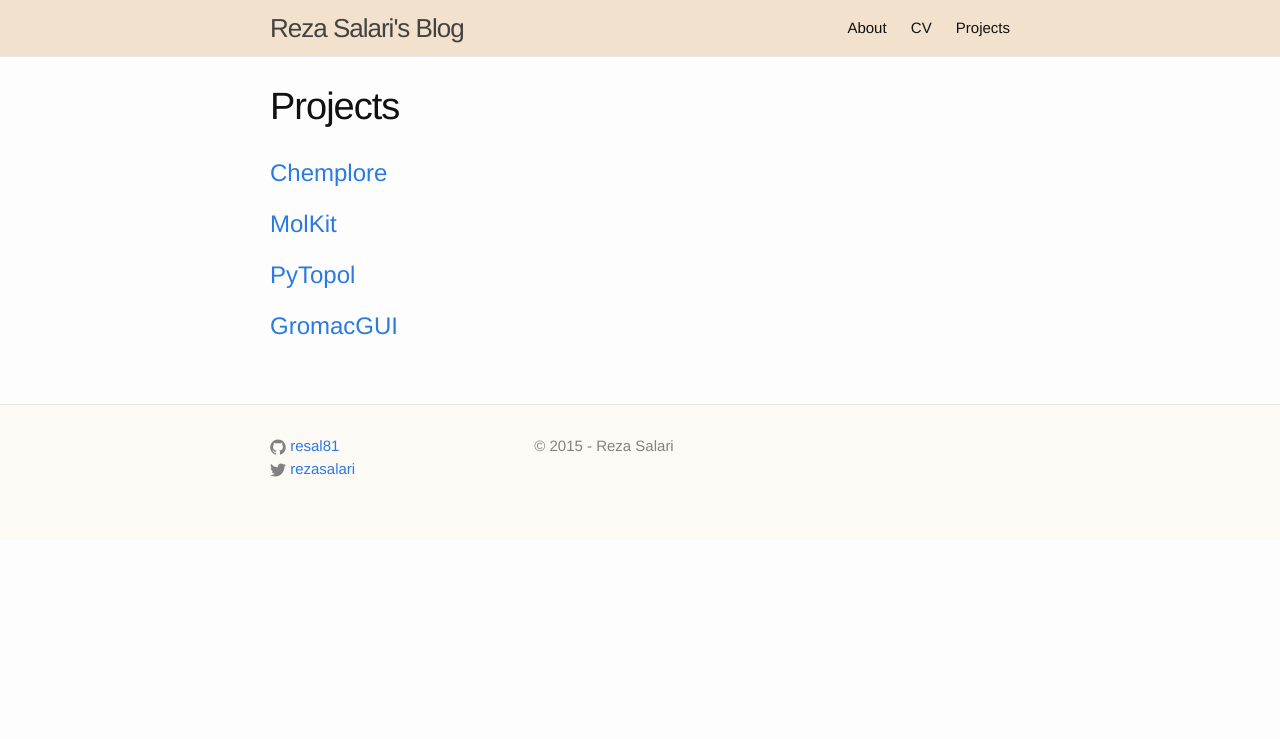
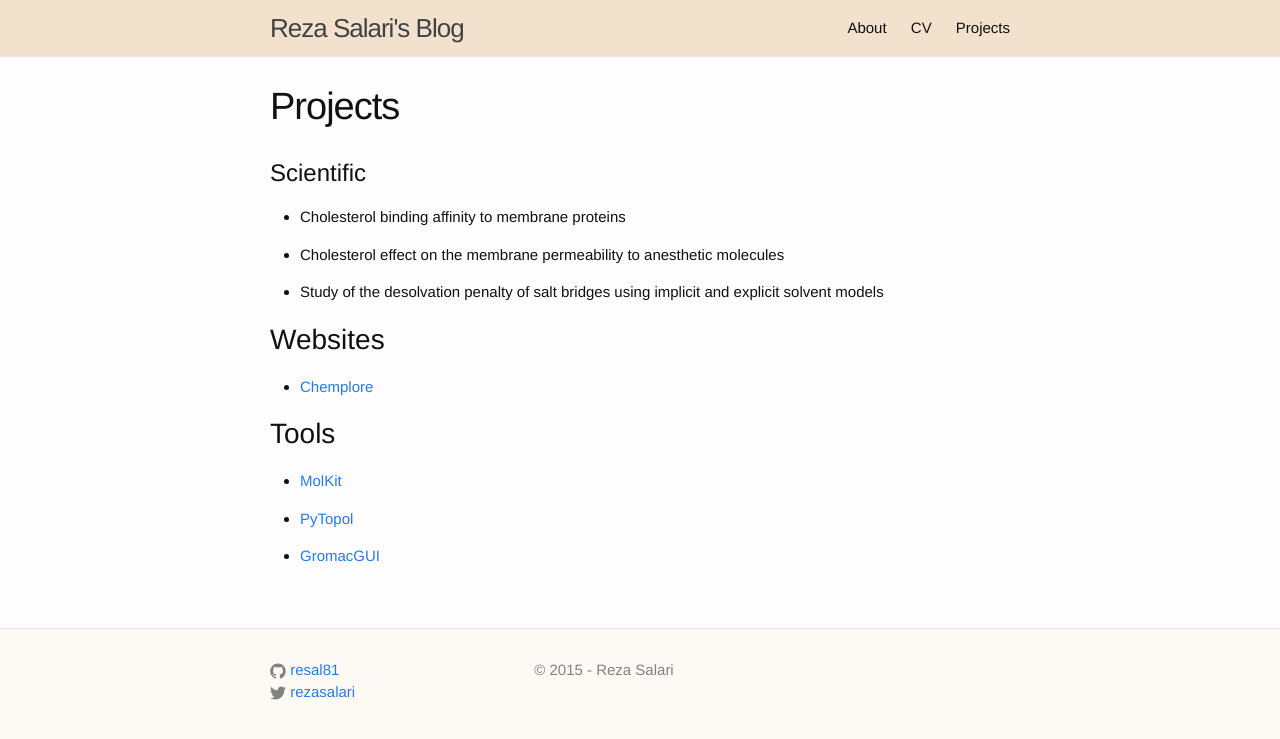
Before and after one commit to resal81/resal81.github.io, a Jekyll site: the page built from projects.md, in a window 1280 px wide. Shown: the top 739 px of the page. Built offline with Jekyll 4.4.1, drawn with Linux system fonts in a browser that asks for light colours; some web fonts are replaced; Markdown is read by kramdown in place of the engine named in the settings.

Commit message:
more on projects

```diff
--- a/projects.md
+++ b/projects.md
@@ -5,10 +5,22 @@ permalink: /projects/
 ---
 
 
-### [Chemplore](http://chemplore.com)
+### Scientific
 
-### [MolKit](https://github.com/resal81/molkit)
+- Cholesterol binding affinity to membrane proteins
 
-### [PyTopol](https://github.com/resal81/pytopol)
+- Cholesterol effect on the membrane permeability to anesthetic molecules
 
-### [GromacGUI](http://kde-apps.org/content/show.php?content=47665)
+- Study of the desolvation penalty of salt bridges using implicit and explicit solvent models
+
+## Websites
+
+- [Chemplore](http://chemplore.com)
+
+## Tools
+
+- [MolKit](https://github.com/resal81/molkit)
+
+- [PyTopol](https://github.com/resal81/pytopol)
+
+- [GromacGUI](http://kde-apps.org/content/show.php?content=47665)
```
